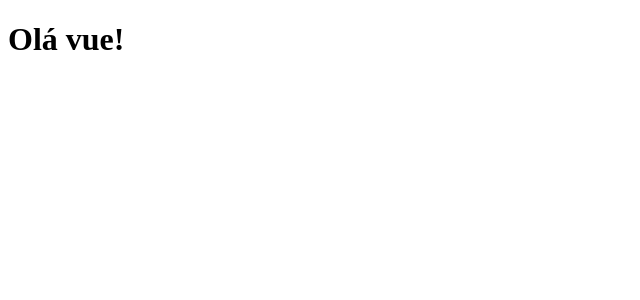
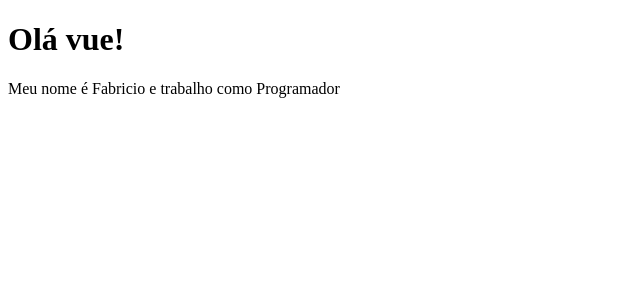
Before and after one commit to fabriciomarx/ProjetoVue, a Vue app: page / in a window 1280 px wide. Shown: the top 300 px of the page, without its empty margins (0-640 px from the left). Built offline with nearby package versions, Linux system fonts and the light colour scheme.

Commit message:
Dados em componentes

```diff
--- a/src/components/PrimeiroComponente.vue
+++ b/src/components/PrimeiroComponente.vue
@@ -1,11 +1,18 @@
 <template>
-    <h1>
-        Olá vue!
-    </h1>
+    <div>
+        <h1>Olá vue!</h1>
+        <p>Meu nome é {{ nome }} e trabalho como {{ profissao }}</p>
+    </div>
 </template>
 
 <script>
 export default {
-    name: 'PrimeroComponente'
+    name: 'PrimeiroComponente',
+    data() {
+        return {
+            nome: "Fabricio",
+            profissao: "Programador"
+        }
+    },
 }
 </script>
```
